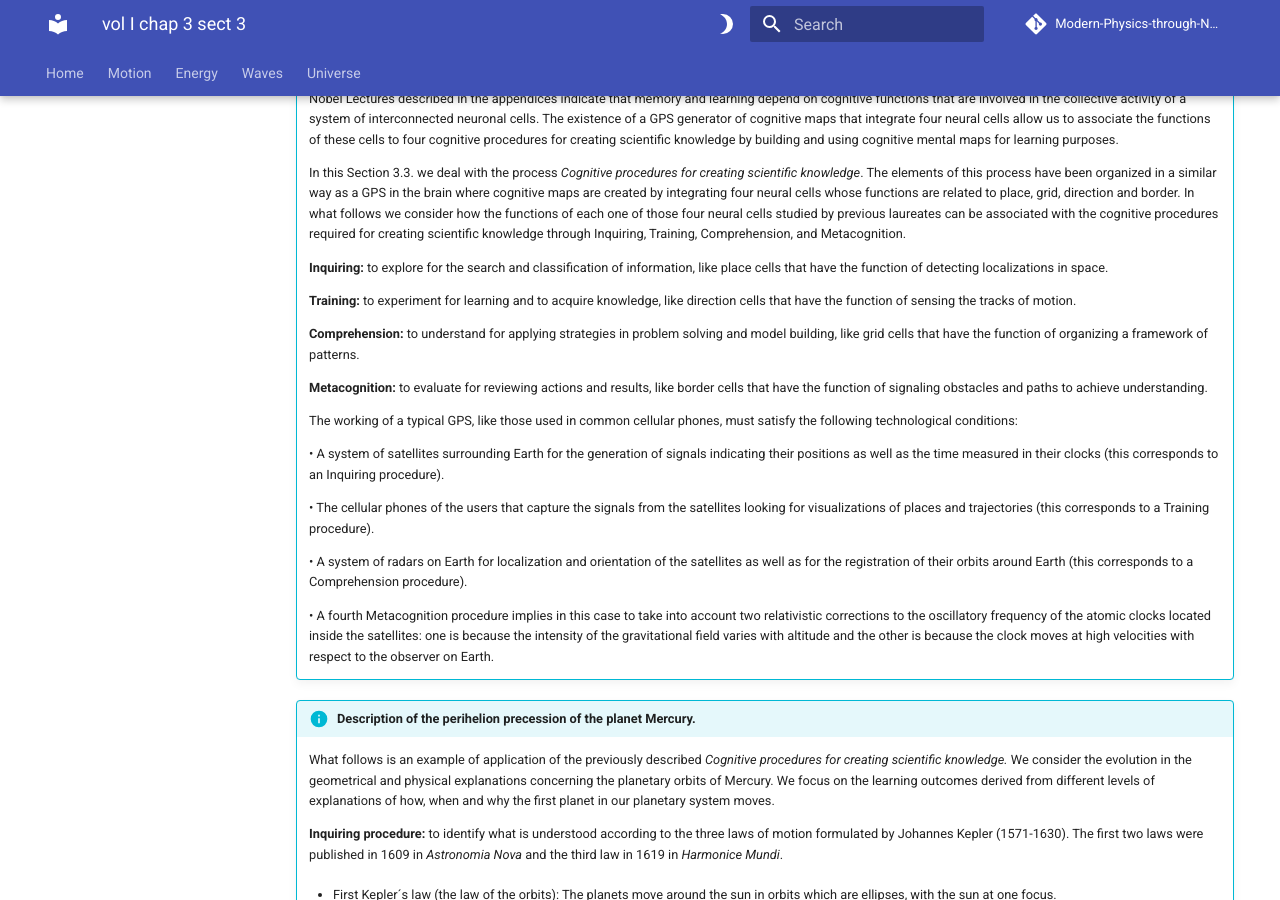
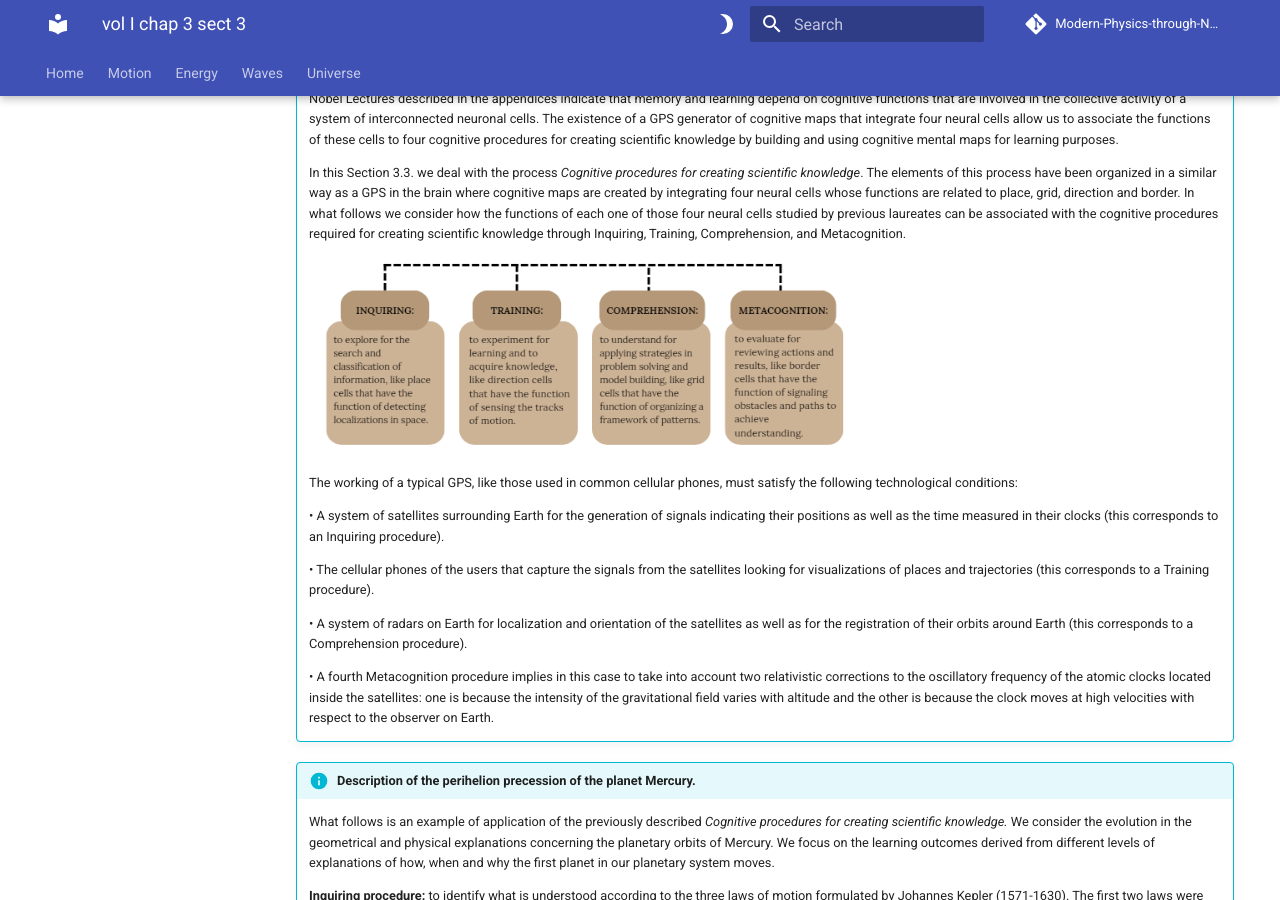
Before and after one commit to modphysnobel/modphysnobel.github.io, an MkDocs documentation site: the page built from docs/vol-I/vol-I-chap-3-sect-3.md, in a window 1280 px wide and 900 px high, scrolled down 472 px. Built offline with MkDocs 1.6.1 and Material for MkDocs 9.7.7, drawn with Linux system fonts in a browser that asks for light colours; some web fonts are replaced; comment, search, counter and statistics services are not loaded.

Commit message:
Update vol-I-chap-3-sect-3.md

```diff
--- a/docs/vol-I/vol-I-chap-3-sect-3.md
+++ b/docs/vol-I/vol-I-chap-3-sect-3.md
@@ -14,13 +14,7 @@
 
 	In this Section 3.3. we deal with the process *Cognitive procedures for creating scientific knowledge*. The elements of this process have been organized in a similar way as a GPS in the brain where cognitive maps are created by integrating four neural cells whose functions are related to place, grid, direction and border. In what follows we consider how the functions of each one of those four neural cells studied by previous laureates can be associated with the cognitive procedures required for creating scientific knowledge through Inquiring, Training, Comprehension, and Metacognition.
 
-	**Inquiring:** to explore for the search and classification of information, like place cells that have the function of detecting localizations in space.
-
-	**Training:** to experiment for learning and to acquire knowledge, like direction cells that have the function of sensing the tracks of motion.
-
-	**Comprehension:** to understand for applying strategies in problem solving and model building, like grid cells that have the function of organizing a framework of patterns.
-
-	**Metacognition:** to evaluate for reviewing actions and results, like border cells that have the function of signaling obstacles and paths to achieve understanding.
+	![Fig1](./figs/Vol-I-chap-3-sect-3-Fig1.PNG){width="550"}
 
 	The working of a typical GPS, like those used in common cellular phones, must satisfy the following technological conditions:
 
```
